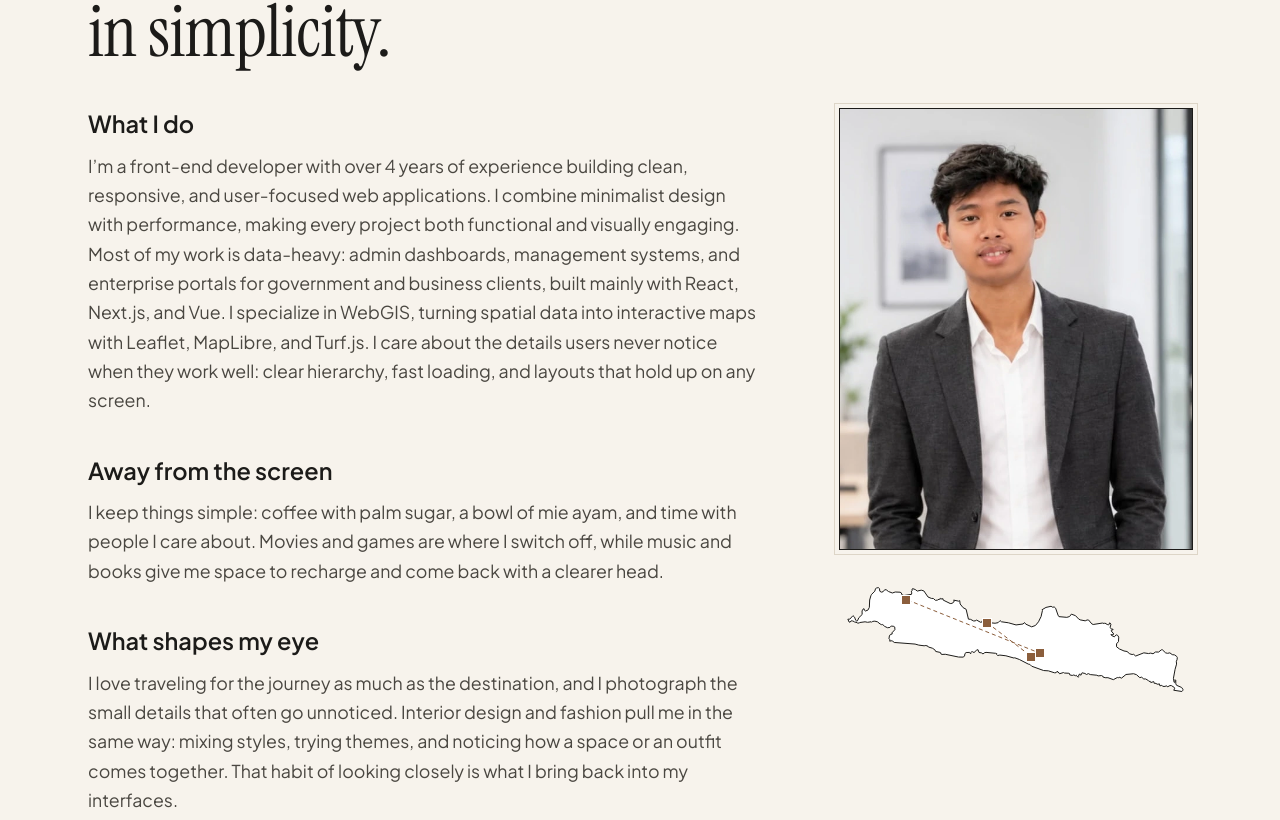
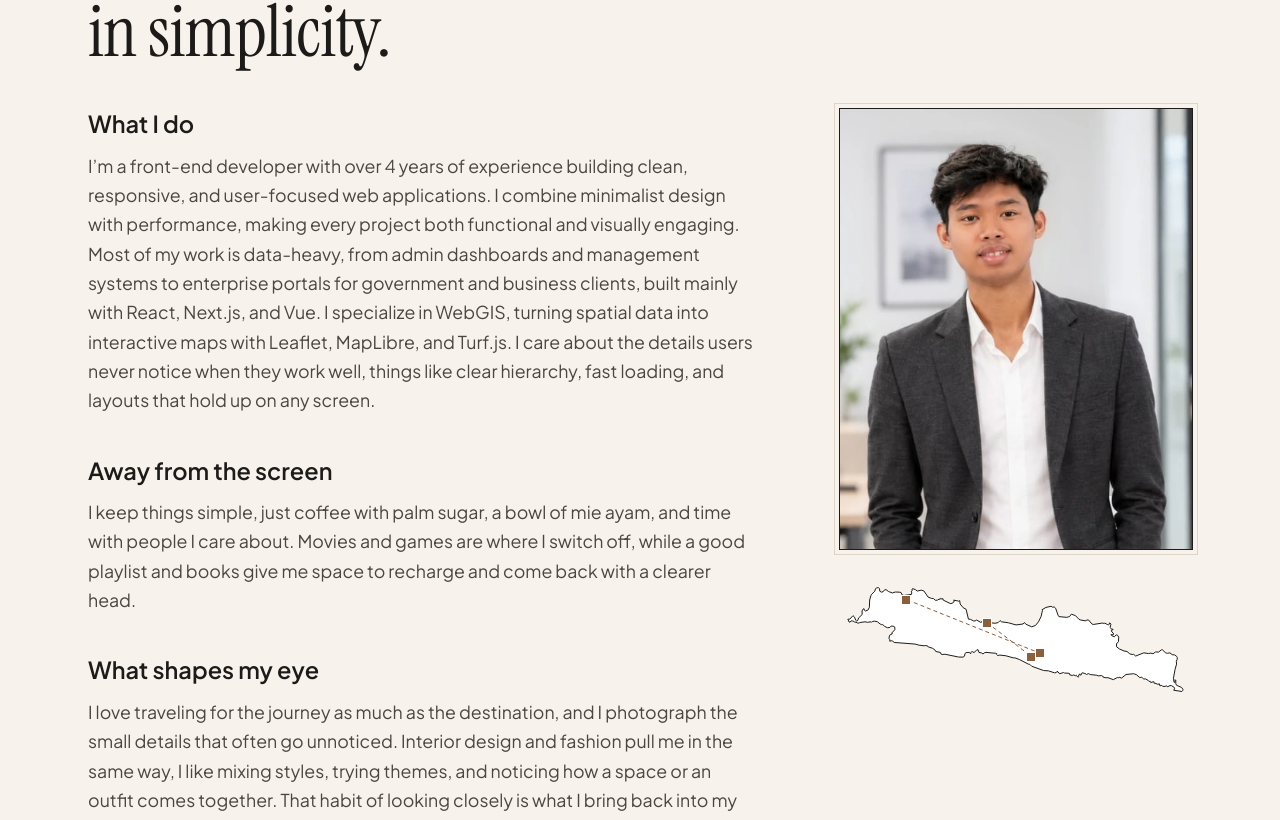
Before and after one commit to mujahidinnn/vue-portfolio, a Vue app: page /about in a window 1280 px wide. Shown: the part 235-1055 px from the top of the page. Built offline with nearby package versions, Linux system fonts and the light colour scheme.

Commit message:
rewrite About

```diff
--- a/src/pages/About.vue
+++ b/src/pages/About.vue
@@ -102,15 +102,15 @@ for (const tool of uses) (groupedUses[tool.category ?? "Other"] ??= []).push(too
 const story = [
   {
     title: "What I do",
-    body: "I’m a front-end developer with over 4 years of experience building clean, responsive, and user-focused web applications. I combine minimalist design with performance, making every project both functional and visually engaging. Most of my work is data-heavy: admin dashboards, management systems, and enterprise portals for government and business clients, built mainly with React, Next.js, and Vue. I specialize in WebGIS, turning spatial data into interactive maps with Leaflet, MapLibre, and Turf.js. I care about the details users never notice when they work well: clear hierarchy, fast loading, and layouts that hold up on any screen.",
+    body: "I’m a front-end developer with over 4 years of experience building clean, responsive, and user-focused web applications. I combine minimalist design with performance, making every project both functional and visually engaging. Most of my work is data-heavy, from admin dashboards and management systems to enterprise portals for government and business clients, built mainly with React, Next.js, and Vue. I specialize in WebGIS, turning spatial data into interactive maps with Leaflet, MapLibre, and Turf.js. I care about the details users never notice when they work well, things like clear hierarchy, fast loading, and layouts that hold up on any screen.",
   },
   {
     title: "Away from the screen",
-    body: "I keep things simple: coffee with palm sugar, a bowl of mie ayam, and time with people I care about. Movies and games are where I switch off, while music and books give me space to recharge and come back with a clearer head.",
+    body: "I keep things simple, just coffee with palm sugar, a bowl of mie ayam, and time with people I care about. Movies and games are where I switch off, while a good playlist and books give me space to recharge and come back with a clearer head.",
   },
   {
     title: "What shapes my eye",
-    body: "I love traveling for the journey as much as the destination, and I photograph the small details that often go unnoticed. Interior design and fashion pull me in the same way: mixing styles, trying themes, and noticing how a space or an outfit comes together. That habit of looking closely is what I bring back into my interfaces.",
+    body: "I love traveling for the journey as much as the destination, and I photograph the small details that often go unnoticed. Interior design and fashion pull me in the same way, I like mixing styles, trying themes, and noticing how a space or an outfit comes together. That habit of looking closely is what I bring back into my interfaces.",
   },
   {
     title: "Outlook",
```
